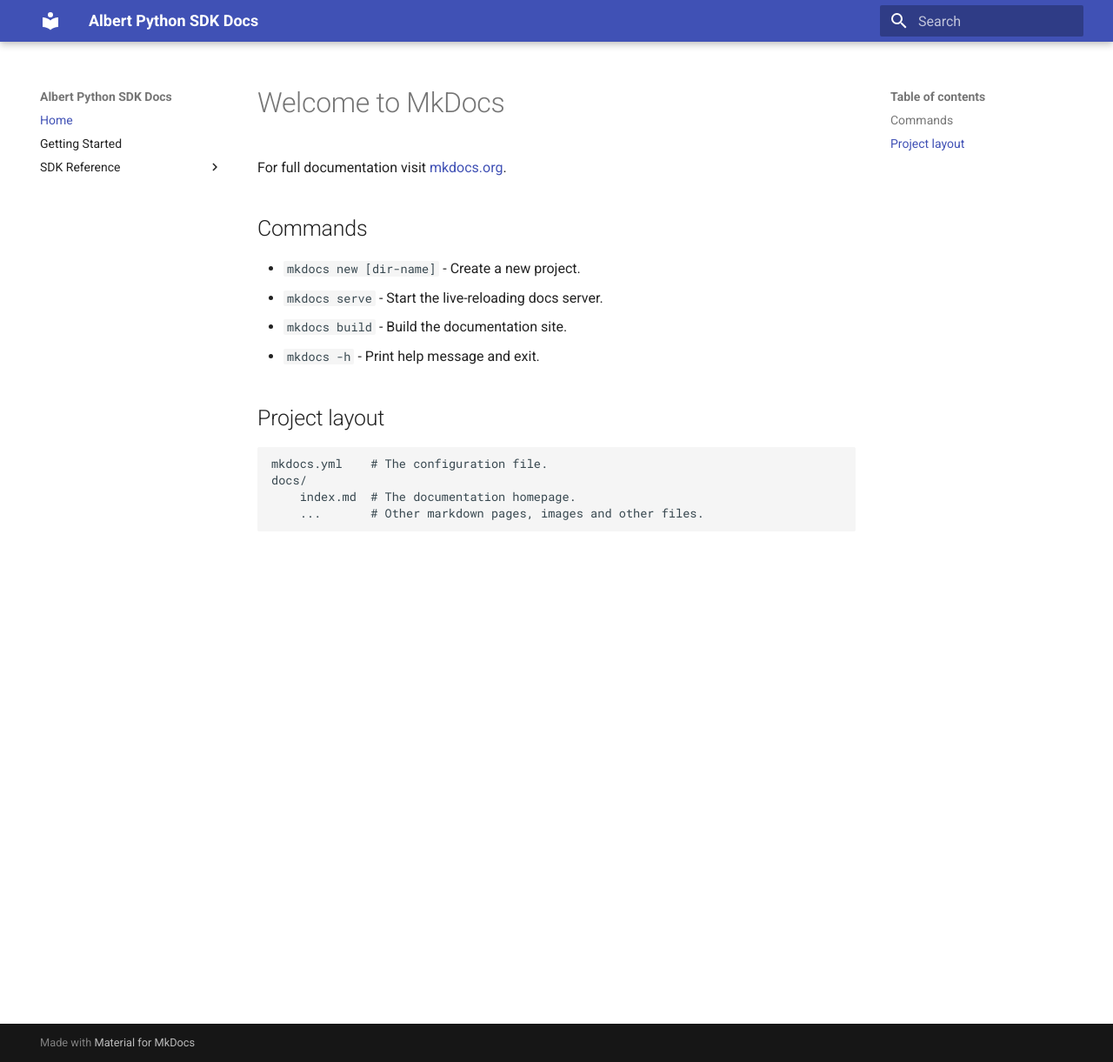
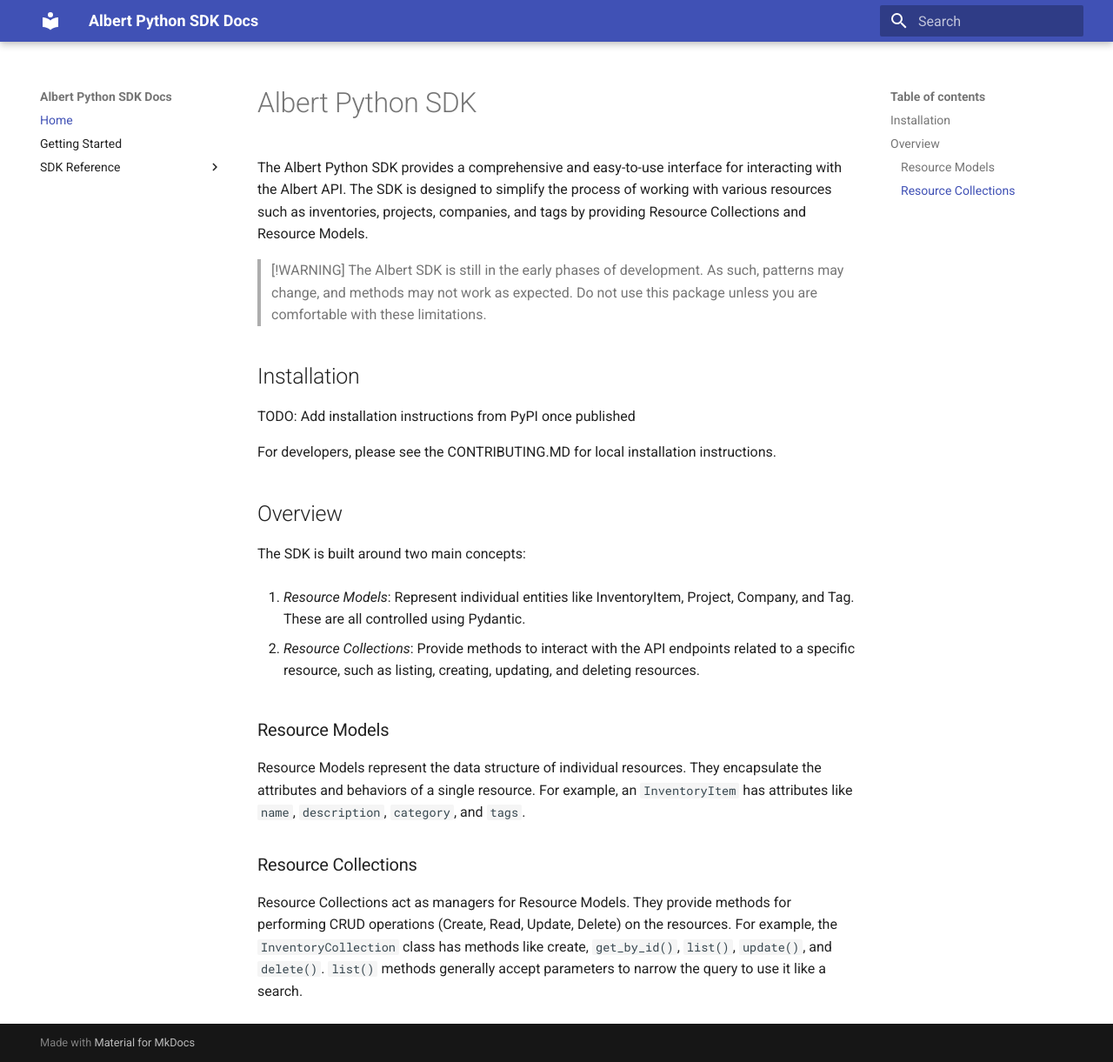
Before and after one commit to prasad-albert/albert-python, an MkDocs documentation site: the page built from docs/index.md, in a window 1280 px wide and 1221 px high. Shown: the whole window at 87% size. Built offline with MkDocs 1.6.1 and Material for MkDocs 9.7.7, drawn with Linux system fonts in a browser that asks for light colours.

Commit message:
add index

```diff
--- a/docs/index.md
+++ b/docs/index.md
@@ -1,17 +1,25 @@
-# Welcome to MkDocs
+# Albert Python SDK
 
-For full documentation visit [mkdocs.org](https://www.mkdocs.org).
+The Albert Python SDK provides a comprehensive and easy-to-use interface for interacting with the Albert API. The SDK is designed to simplify the process of working with various resources such as inventories, projects, companies, and tags by providing Resource Collections and Resource Models.
 
-## Commands
+> [!WARNING]
+> The Albert SDK is still in the early phases of development. As such, patterns may change, and methods may not work as expected. Do not use this package unless you are comfortable with these limitations.
 
-* `mkdocs new [dir-name]` - Create a new project.
-* `mkdocs serve` - Start the live-reloading docs server.
-* `mkdocs build` - Build the documentation site.
-* `mkdocs -h` - Print help message and exit.
+## Installation
 
-## Project layout
+TODO: Add installation instructions from PyPI once published
 
-    mkdocs.yml    # The configuration file.
-    docs/
-        index.md  # The documentation homepage.
-        ...       # Other markdown pages, images and other files.
+For developers, please see the CONTRIBUTING.MD for local installation instructions.
+
+## Overview
+The SDK is built around two main concepts:
+
+1. *Resource Models*: Represent individual entities like InventoryItem, Project, Company, and Tag. These are all controlled using Pydantic.
+
+2. *Resource Collections*: Provide methods to interact with the API endpoints related to a specific resource, such as listing, creating, updating, and deleting resources.
+
+### Resource Models
+Resource Models represent the data structure of individual resources. They encapsulate the attributes and behaviors of a single resource. For example, an `InventoryItem` has attributes like `name`, `description`, `category`, and `tags`.
+
+### Resource Collections
+Resource Collections act as managers for Resource Models. They provide methods for performing CRUD operations (Create, Read, Update, Delete) on the resources. For example, the `InventoryCollection` class has methods like create, `get_by_id()`, `list()`, `update()`, and `delete()`. `list()` methods generally accept parameters to narrow the query to use it like a search.
```
Also changed, not shown: docs/getting-started.md (+1 -0 lines).
